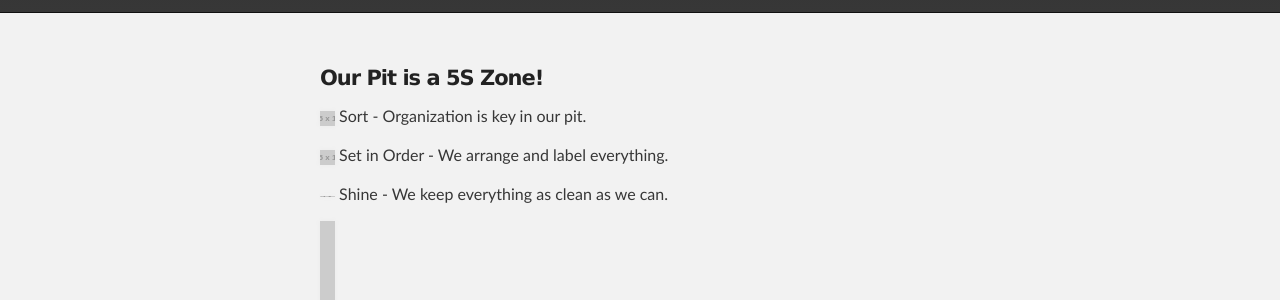
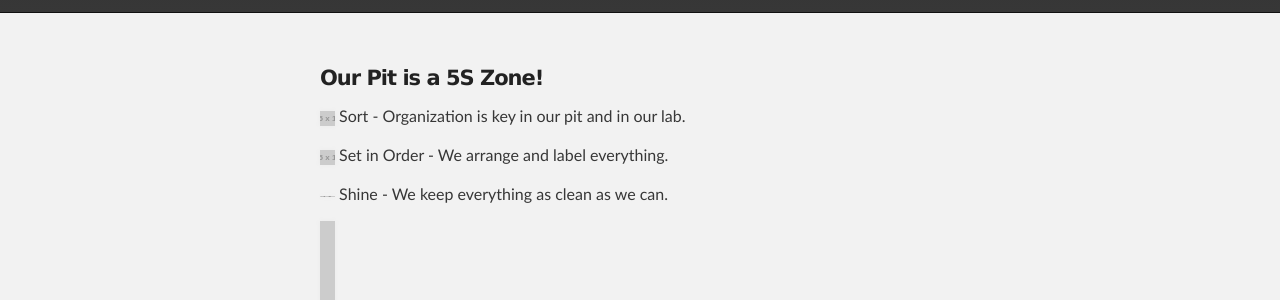
Before and after one commit to FRC900/ZebraSafeSite, a Jekyll site: the page built from index.md, in a window 1280 px wide and 900 px high, scrolled down 322 px. Shown: the part 154-454 px from the top of the window. Built offline with Jekyll 4.4.1, drawn with Linux system fonts in a browser that asks for light colours.

Commit message:
Update index.md

```diff
--- a/index.md
+++ b/index.md
@@ -4,7 +4,7 @@ layout: default
 
 #### Our Pit is a 5S Zone!
 
-![#eb202d](https://placehold.it/15/eb202d/000000?text=+) Sort - Organization is key in our pit.
+![#eb202d](https://placehold.it/15/eb202d/000000?text=+) Sort - Organization is key in our pit and in our lab.
 
 ![#f48737](https://placehold.it/15/f48737/000000?text=+) Set in Order - We arrange and label everything.
 
```
